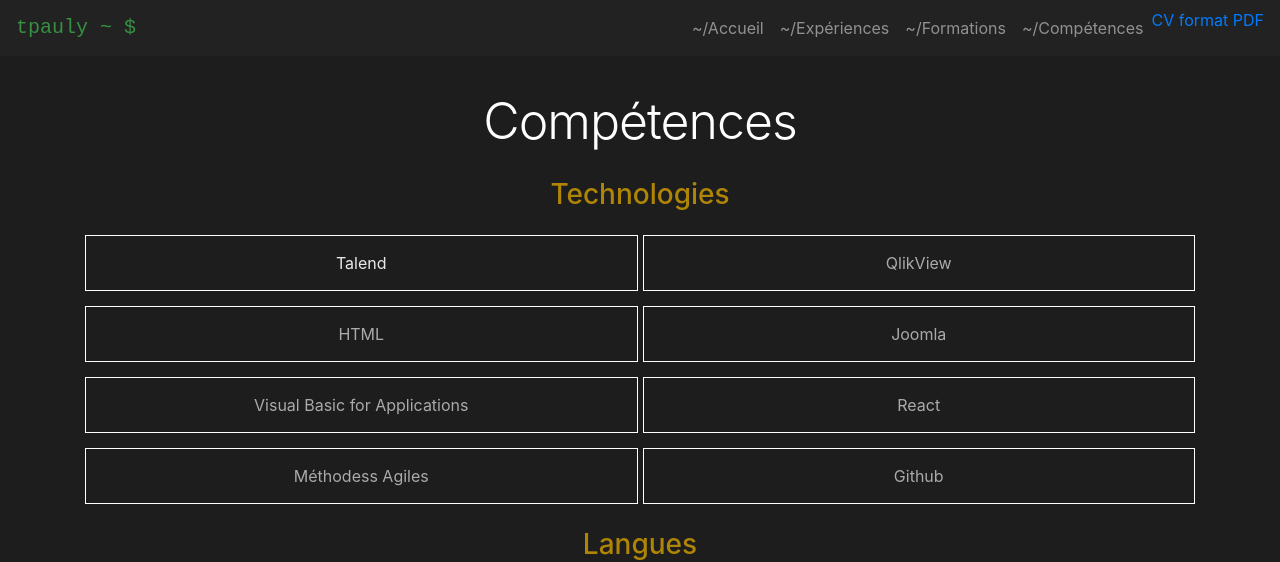
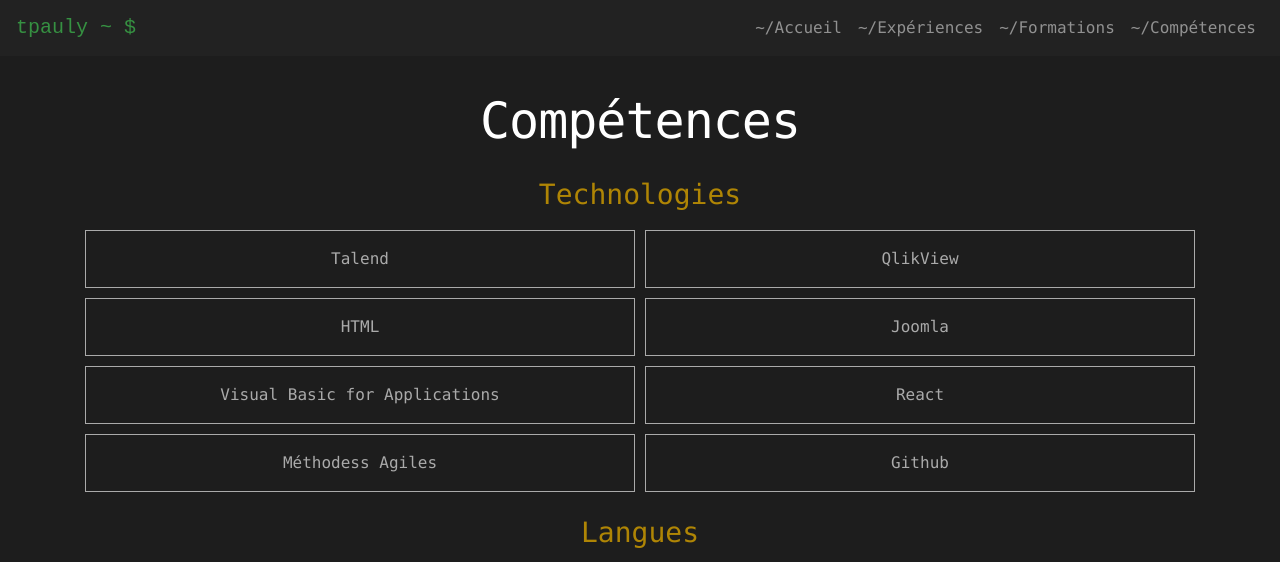
Before and after one commit to artyty/ThomasPauly.github.io, a React (Create React App) app: page /competences in a window 1280 px wide. Shown: the top 562 px of the page. Built offline with nearby package versions, Linux system fonts and the light colour scheme.

Commit message:
modification link competences

```diff
--- a/src/App.css
+++ b/src/App.css
@@ -1,6 +1,7 @@
 .App {
   text-align: center;
   color : #aaaaaa;
+  font-family: "Consolas";
 }
 
 @viewport {
@@ -45,7 +46,7 @@
 
 /* Links for formation */
 a.link-formation {
-  color : #e9e9e9;
+  color : #222222;
   text-decoration:none;
 }
 img.img-formation {
@@ -281,7 +282,7 @@
   border-radius:50%;
   width:40px;
   height:40px;
-  background: #2f7437 ;
+  background: #af8505 ;
   text-align: center;
   display: table-cell;
   vertical-align: middle;
@@ -293,7 +294,7 @@
 
 .div-form {
   margin-top: 15px;
-  box-shadow: inset 0 0 0 1px #ffffff;
+  box-shadow: inset 0 0 0 1px #1d1d1d;
   color: #aaaaaa;
   position: relative;
   vertical-align: middle;
@@ -312,6 +313,8 @@
   border: 1px solid transparent;
   width: 0;
   height: 0;
+
+
 }
 .draw::before {
   top: 0;
--- a/src/components/Competences.jsx
+++ b/src/components/Competences.jsx
@@ -15,36 +15,34 @@
           <h3> Technologies</h3>
           <div class="container">
             <div class="row">
-              <div class="div-form w-100 p-3 draw meet container col-sm">
-              <a class="link-formation" href="https://www.talend.com/fr/" target="_blank">
+              <div class="div-comp-l w-100 p-3 col-sm">
                 Talend
-                </a>
               </div>
-              <div class="div-form w-100 p-3 draw meet container col-sm sep">
+              <div class="div-comp-r w-100 p-3 col-sm">
                 QlikView
               </div>
             </div>
             <div class="row">
-              <div class="div-form w-100 p-3 draw meet container col-sm">
+              <div class="div-comp-l w-100 p-3 col-sm">
                 HTML
               </div>
-              <div class="div-form w-100 p-3 draw meet container col-sm sep">
+              <div class="div-comp-r w-100 p-3 col-sm">
                 Joomla
               </div>
             </div>
             <div class="row">
-              <div class="div-form w-100 p-3 draw meet container col-sm">
+              <div class="div-comp-l w-100 p-3 col-sm">
                 Visual Basic for Applications
               </div>
-              <div class="div-form w-100 p-3 draw meet container col-sm sep">
+              <div class="div-comp-r w-100 p-3 col-sm">
                 React
               </div>
             </div>
             <div class="row">
-              <div class="div-form w-100 p-3 draw meet container col-sm">
+              <div class="div-comp-l w-100 p-3 col-sm">
                 Méthodess Agiles
               </div>
-              <div class="div-form w-100 p-3 draw meet container col-sm sep">
+              <div class="div-comp-r w-100 p-3 col-sm">
                 Github
               </div>
             </div>
--- a/src/components/Home.jsx
+++ b/src/components/Home.jsx
@@ -18,14 +18,14 @@
 const theme = {
   botAvatar: <img src="Mail"></img>,
   background: '#1d1d1d',
-  fontFamily: 'Segoe UI',
-  headerBgColor: '#c69606',
+  fontFamily: 'Consolas',
+  headerBgColor: '#af8505',
   headerFontColor: '#fff',
   headerFontSize: '15px',
-  botBubbleColor: '#c69606',
+  botBubbleColor: '#af8505',
   botFontColor: '#fff',
-  userBubbleColor: '#c69606',
-  userFontColor: '#e9e9e9',
+  userBubbleColor: '#af8505',
+  userFontColor: '#af8505',
 };
 
 const steps = [
--- a/src/components/Navigation.jsx
+++ b/src/components/Navigation.jsx
@@ -68,11 +68,6 @@
                   ~/Compétences
                 </Link>
               </li>
-              <li>
-                <a  href="../src/download/Cv_Thomas_Pauly.pdf" download>
-                  CV format PDF
-                </a>
-              </li>
             </ul>
           </div>
       </nav>
```
